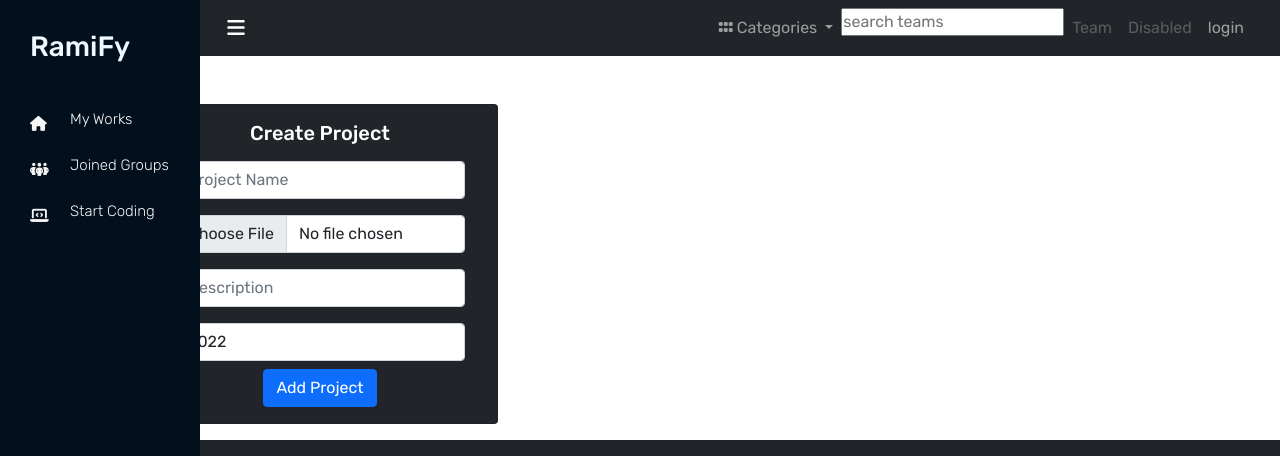
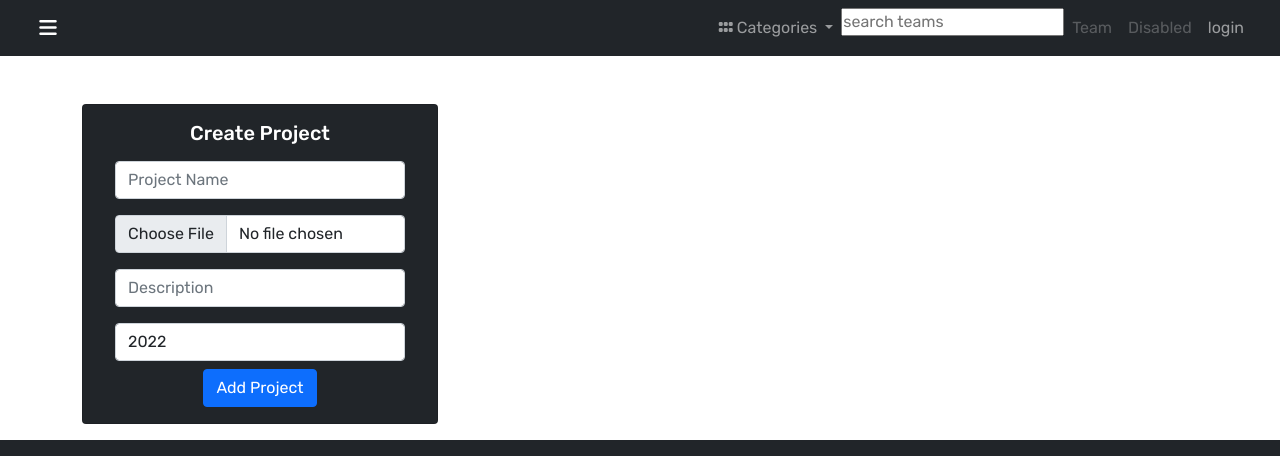
Before and after one commit to lcontarino/ramify, a plain HTML site: page index.html in a window 1280 px wide. Shown: the top 456 px of the page. Drawn offline with nearby package versions, Linux system fonts and the light colour scheme.

Commit message:
First Commit

```diff
--- a/index.html
+++ b/index.html
@@ -19,7 +19,7 @@
 
 <body>
 
-    <div id="body">
+    <div>
 
 
 
@@ -28,7 +28,7 @@
         </div> -->
         <!-- NAVBAR -->
 
-        <nav class="navbar navbar-expand-lg navbar-dark bg-dark px-3 ms-5">
+        <nav id="body" class="navbar navbar-expand-lg navbar-dark bg-dark px-3 ">
             <div class="container-fluid" id="main__header">
                 <div class="icon__menu">
                     <i class="fas fa-bars" id="btn_open"></i>
--- a/static/css/style.css
+++ b/static/css/style.css
@@ -25,12 +25,11 @@ body{
 
 .icon__menu{
     width: 30px;
-
-    height: 100%;
+    height: 30px;
     display: flex;
     justify-content: center;
     align-items: center;
-    transform: translateX(25px);
+    transform: translateX(5px);
 }
 
 .icon__menu i{
@@ -42,9 +41,9 @@ body{
 }
 
 .main__sidebar{
-    width: 0px;
+    width: 0;
     height: 100%;
-    top:0;
+    top:50px;
     left:0;
     background: #02101d;
     position:fixed;
@@ -53,8 +52,7 @@ body{
     z-index: 300;
     overflow-x: hidden;
     overflow-y: scroll;
-
-    transition: all 300ms cubic-bezier(0.075, 0.82, 0.165, 1) ;
+    transition: all 300ms;
 
 }
 
@@ -87,8 +85,6 @@ body{
     display: flex;
     align-items: center;
     margin-top: 10px;
-
-
 }
 .name__page h4{
     font-weight:400;
@@ -143,7 +139,8 @@ a.selected{
 }
 
 .body__move{
-    margin-left: 120px;
+    margin-left: 200px;
+    transition: all 300ms;
 }
 
 .menu__side_move{
--- a/static/js/sidebar.js
+++ b/static/js/sidebar.js
@@ -11,21 +11,21 @@ function open_close_menu(){
     menu_side.classList.toggle("menu__side_move");
 }
 
-if (window.innerWidth > 760){
-    body.classList.add("body__move");
-    menu_side.classList.add("menu__side_move");
+// if (window.innerWidth > 760){
+//     body.classList.add("body__move");
+//     menu_side.classList.add("menu__side_move");
 
-}
+// }
 
-window.addEventListener("resize",function(){
+// window.addEventListener("resize",function(){
 
-    if (window.innerWidth >760){
-        body.classList.remove("body__move");
-        menu_side.classList.remove("menu__side_move");
-    }
+//     if (window.innerWidth >760){
+//         body.classList.remove("body__move");
+//         menu_side.classList.remove("menu__side_move");
+//     }
 
-    if (window.innerWidth < 760){
-        body.classList.add ("body__move");
-        menu_side.classList.add("menu__side_move");
-    }
-});
+//     if (window.innerWidth < 760){
+//         body.classList.add ("body__move");
+//         menu_side.classList.add("menu__side_move");
+//     }
+// });
```
